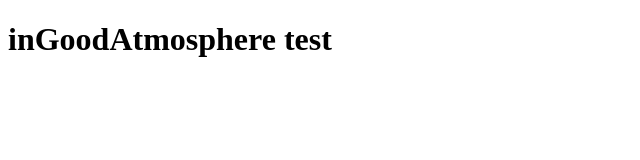
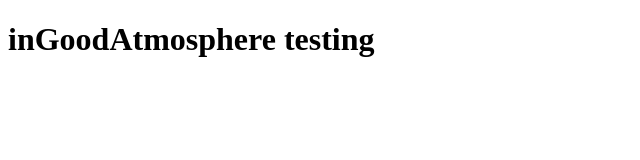
Before and after one commit to inGoodAtmosphere/app, a React (Create React App) app: page / in a window 1280 px wide. Shown: the top 160 px of the page, without its empty margins (0-640 px from the left). Built offline with nearby package versions, Linux system fonts and the light colour scheme.

Commit message:
Correct the typo

```diff
--- a/src/components/App.js
+++ b/src/components/App.js
@@ -2,7 +2,7 @@ import React from 'react';
 
 const App = () => (
   <div>
-    <h1>inGoodAtmosphere test</h1>
+    <h1>inGoodAtmosphere testing</h1>
   </div>
 );
 
```
Also changed, not shown: 1 other file (tests, documents, lock files or other folders).
